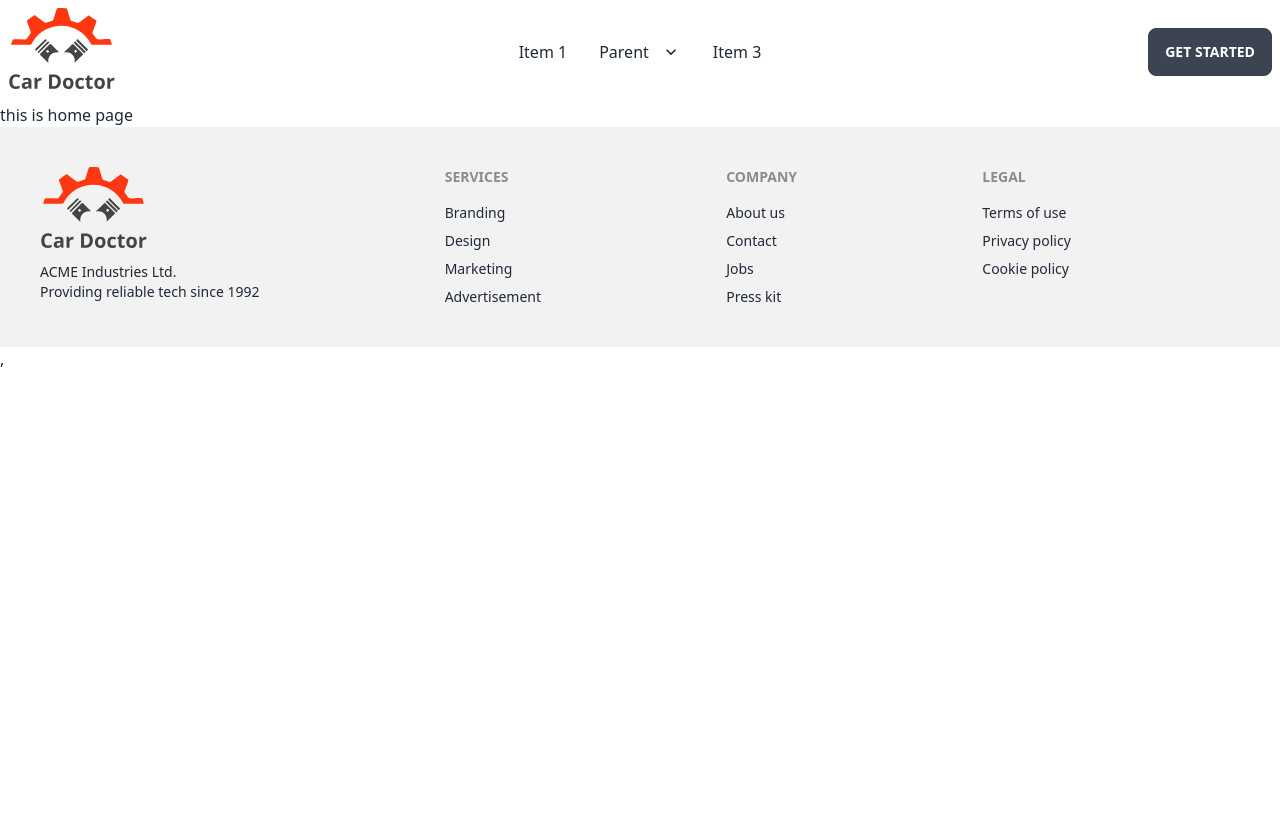
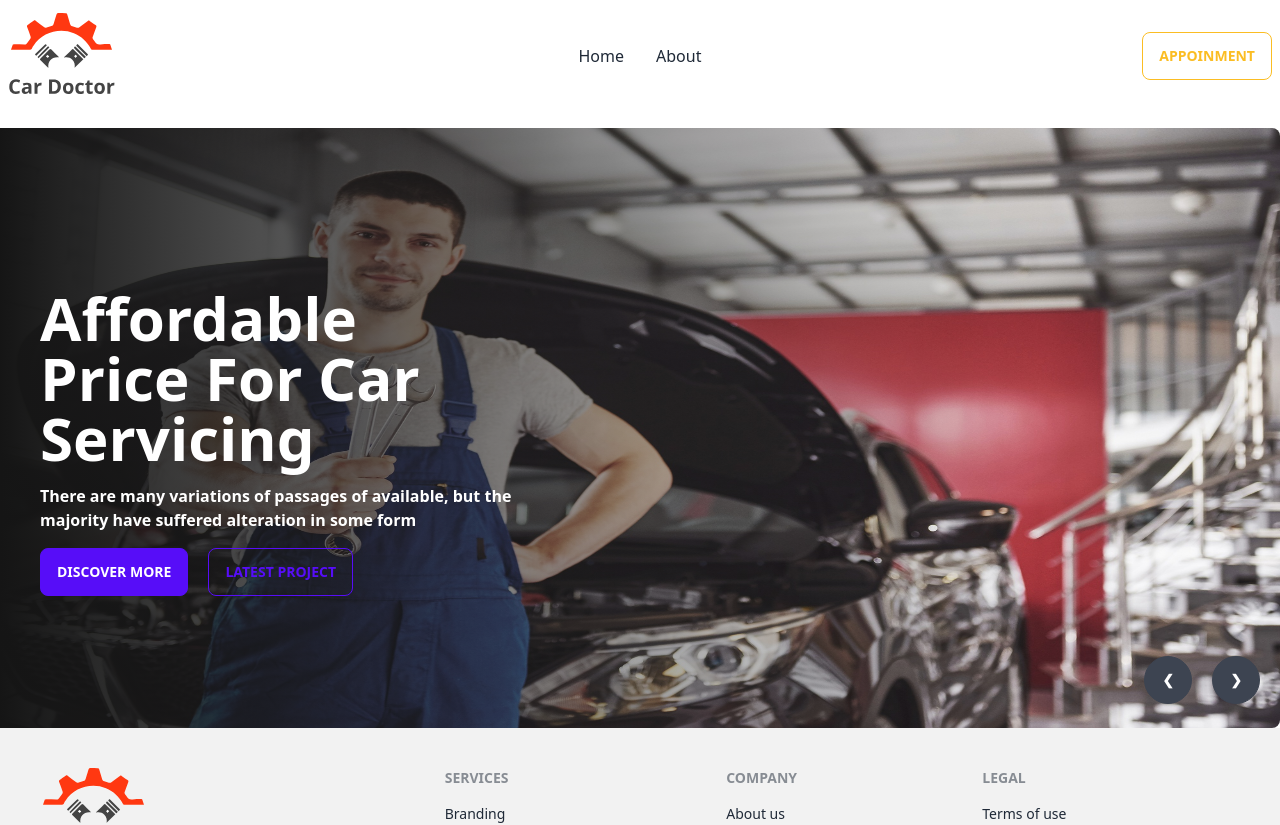
Before and after one commit to Mostafiz181/car-doctors-client, a React (Vite) app: page / in a window 1280 px wide. Shown: the top 825 px of the page. Before the commit the page ends 800 px from the top, so only its background shows below. Built offline with nearby package versions, Linux system fonts and the light colour scheme.

Commit message:
class 4 added

```diff
--- /dev/null
+++ b/src/pages/Home/Banner/Banner.jsx
@@ -0,0 +1,122 @@
+import React from "react";
+import img1 from "../../../assets/images/banner/1.jpg";
+import img2 from "../../../assets/images/banner/2.jpg";
+import img3 from "../../../assets/images/banner/3.jpg";
+import img4 from "../../../assets/images/banner/4.jpg";
+import img5 from "../../../assets/images/banner/5.jpg";
+import img6 from "../../../assets/images/banner/6.jpg";
+
+const Banner = () => {
+  return (
+    <div>
+      <div className="carousel w-full h-[600px]">
+        <div id="slide1" className="carousel-item relative w-full h-[600px]">
+          <img src={img1} className="w-full rounded-lg" />
+          <div className="absolute h-full  left-0  bottom-0 bg-gradient-to-r from-[#151515] to-[rgba(21, 21, 21, 0)]">
+            <div className="text-white font-bold space-y-4 w-1/2 ps-10 pt-40">
+              <h2 className="text-6xl"> Affordable Price For Car Servicing</h2>
+              <p>
+                There are many variations of passages of available, but the
+                majority have suffered alteration in some form
+              </p>
+
+              <button className="btn btn-primary mr-5">Discover More</button>
+              <button className="btn btn-outline btn-primary">
+                Latest Project
+              </button>
+            </div>
+          </div>
+          <div className="absolute flex justify-end transform -translate-y-1/2 left-5 right-5 bottom-0">
+            <a href="#slide4" className="btn btn-circle mr-5">
+              ❮
+            </a>
+            <a href="#slide2" className="btn btn-circle">
+              ❯
+            </a>
+          </div>
+        </div>
+
+        <div id="slide2" className="carousel-item relative w-full">
+        <img src={img2} className="w-full rounded-lg" />
+          <div className="absolute h-full  left-0  bottom-0 bg-gradient-to-r from-[#151515] to-[rgba(21, 21, 21, 0)]">
+            <div className="text-white font-bold space-y-4 w-1/2 ps-10 pt-40">
+              <h2 className="text-6xl"> Affordable Price For Car Servicing</h2>
+              <p>
+                There are many variations of passages of available, but the
+                majority have suffered alteration in some form
+              </p>
+
+              <button className="btn btn-primary mr-5">Discover More</button>
+              <button className="btn btn-outline btn-primary">
+                Latest Project
+              </button>
+            </div>
+          </div>
+          <div className="absolute flex justify-end transform -translate-y-1/2 left-5 right-5 bottom-0">
+            <a href="#slide1" className="btn btn-circle mr-5">
+              ❮
+            </a>
+            <a href="#slide3" className="btn btn-circle">
+              ❯
+            </a>
+          </div>
+        </div>
+        <div id="slide3" className="carousel-item relative w-full">
+        <img src={img3} className="w-full rounded-lg" />
+          <div className="absolute h-full  left-0  bottom-0 bg-gradient-to-r from-[#151515] to-[rgba(21, 21, 21, 0)]">
+            <div className="text-white font-bold space-y-4 w-1/2 ps-10 pt-40">
+              <h2 className="text-6xl"> Affordable Price For Car Servicing</h2>
+              <p>
+                There are many variations of passages of available, but the
+                majority have suffered alteration in some form
+              </p>
+
+              <button className="btn btn-primary mr-5">Discover More</button>
+              <button className="btn btn-outline btn-primary">
+                Latest Project
+              </button>
+            </div>
+          </div>
+          <div className="absolute flex justify-end transform -translate-y-1/2 left-5 right-5 bottom-0">
+            <a href="#slide2" className="btn btn-circle mr-5">
+              ❮
+            </a>
+            <a href="#slide4" className="btn btn-circle">
+              ❯
+            </a>
+          </div>
+        </div>
+        <div id="slide4" className="carousel-item relative w-full">
+        <img src={img4} className="w-full rounded-lg" />
+          <div className="absolute h-full  left-0  bottom-0 bg-gradient-to-r from-[#151515] to-[rgba(21, 21, 21, 0)]">
+            <div className="text-white font-bold space-y-4 w-1/2 ps-10 pt-40">
+              <h2 className="text-6xl"> Affordable Price For Car Servicing</h2>
+              <p>
+                There are many variations of passages of available, but the
+                majority have suffered alteration in some form
+              </p>
+
+              <button className="btn btn-primary mr-5">Discover More</button>
+              <button className="btn btn-outline btn-primary">
+                Latest Project
+              </button>
+            </div>
+          </div>
+          <div className="absolute flex justify-end transform -translate-y-1/2 left-5 right-5 bottom-0">
+            <a href="#slide3" className="btn btn-circle mr-5">
+              ❮
+            </a>
+            <a href="#slide1" className="btn btn-circle">
+              ❯
+            </a>
+          </div>
+        </div>
+
+
+
+      </div>
+    </div>
+  );
+};
+
+export default Banner;
--- a/src/pages/Home/Home/Home.jsx
+++ b/src/pages/Home/Home/Home.jsx
@@ -1,9 +1,10 @@
 import React from 'react';
+import Banner from '../Banner/Banner';
 
 const Home = () => {
     return (
         <div>
-            <h2>this is home page</h2>
+            <Banner></Banner>
         </div>
     );
 };
--- a/src/pages/shared/Footer/Footer/Navbar/Navbar.jsx
+++ b/src/pages/shared/Footer/Footer/Navbar/Navbar.jsx
@@ -1,102 +1,44 @@
 import React from "react";
 import { Link } from "react-router-dom";
-import logo from '../../../../../assets/logo.svg'
+import logo from "../../../../../assets/logo.svg"
 
 const Navbar = () => {
+
+    const navItems=<>
+    <li><Link to="/">Home</Link></li>
+    <li><Link>About</Link></li>
+    </>
   return (
-    <div className="navbar bg-base-100">
+    <div>
+
+<div className="navbar bg-base-100 h-28 mb-4">
   <div className="navbar-start">
     <div className="dropdown">
       <label tabIndex={0} className="btn btn-ghost lg:hidden">
-            <svg
-              xmlns="http://www.w3.org/2000/svg"
-              className="h-5 w-5"
-              fill="none"
-              viewBox="0 0 24 24"
-              stroke="currentColor"
-            >
-              <path
-                strokeLinecap="round"
-                strokeLinejoin="round"
-                strokeWidth="2"
-                d="M4 6h16M4 12h8m-8 6h16"
-              />
-            </svg>
+        <svg xmlns="http://www.w3.org/2000/svg" className="h-5 w-5" fill="none" viewBox="0 0 24 24" stroke="currentColor"><path strokeLinecap="round" strokeLinejoin="round" strokeWidth="2" d="M4 6h16M4 12h8m-8 6h16" /></svg>
       </label>
-          <ul
-            tabIndex={0}
-            className="menu menu-compact dropdown-content mt-3 p-2 shadow bg-base-100 rounded-box w-52"
-          >
-            <li>
-              <a>Item 1</a>
-            </li>
-            <li tabIndex={0}>
-              <a className="justify-between">
-                Parent
-                <svg
-                  className="fill-current"
-                  xmlns="http://www.w3.org/2000/svg"
-                  width="24"
-                  height="24"
-                  viewBox="0 0 24 24"
-                >
-                  <path d="M8.59,16.58L13.17,12L8.59,7.41L10,6L16,12L10,18L8.59,16.58Z" />
-                </svg>
-              </a>
-              <ul className="p-2">
-                <li>
-                  <a>Submenu 1</a>
-                </li>
-                <li>
-                  <a>Submenu 2</a>
-                </li>
-              </ul>
-            </li>
-            <li>
-              <a>Item 3</a>
-            </li>
+      <ul tabIndex={0} className="menu menu-compact dropdown-content mt-3 p-2 shadow bg-base-100 rounded-box w-52">
+
+       {navItems}
       </ul>
     </div>
-        <Link className=" normal-case text-xl">
+    <a >
        <img src={logo} alt="" />
-        </Link>
+    </a>
   </div>
   <div className="navbar-center hidden lg:flex">
     <ul className="menu menu-horizontal px-1">
-          <li>
-            <a>Item 1</a>
-          </li>
-          <li tabIndex={0}>
-            <a>
-              Parent
-              <svg
-                className="fill-current"
-                xmlns="http://www.w3.org/2000/svg"
-                width="20"
-                height="20"
-                viewBox="0 0 24 24"
-              >
-                <path d="M7.41,8.58L12,13.17L16.59,8.58L18,10L12,16L6,10L7.41,8.58Z" />
-              </svg>
-            </a>
-            <ul className="p-2">
-              <li>
-                <a>Submenu 1</a>
-              </li>
-              <li>
-                <a>Submenu 2</a>
-              </li>
-            </ul>
-          </li>
-          <li>
-            <a>Item 3</a>
-          </li>
+        {navItems}
+
     </ul>
   </div>
   <div className="navbar-end">
-        <a className="btn">Get started</a>
+  <button className="btn btn-outline btn-warning">Appoinment</button>
   </div>
 </div>
+
+    </div>
+
   );
 };
 
```
Lines whose indentation alone changed are shown as unchanged.
